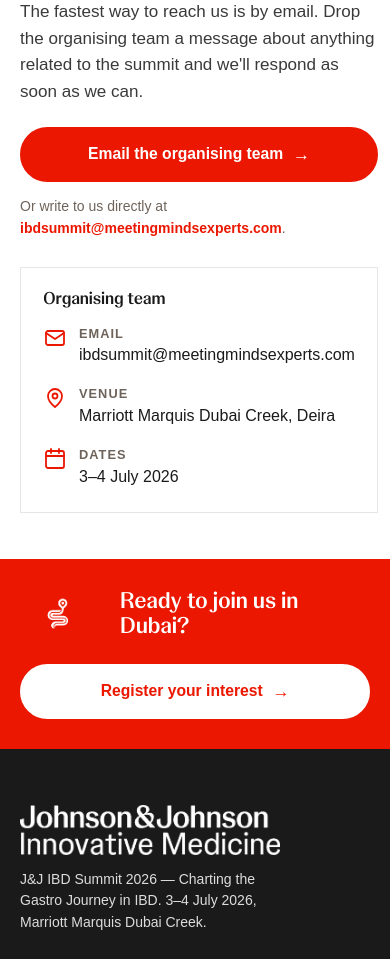
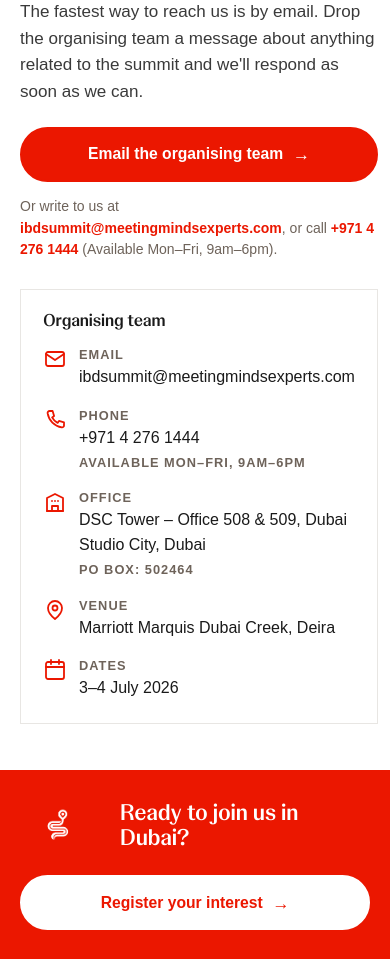
Before and after one commit to meetingmindsexperts/ibdsummit2026, a PHP site: page /contact in a window 390 px wide. Shown: the part 446-1405 px from the top of the page. Run offline with PHP 8.4, Linux system fonts and the light colour scheme.

Commit message:
Add organising-team phone + office address to contact page
- config: phone, phone_hours, office, pobox
- contact page: clickable tel link + 'call us' line; Phone & Office rows in card

Co-Authored-By: Claude Opus 4.8 (1M context) <noreply@anthropic.com>

```diff
--- a/contact.php
+++ b/contact.php
@@ -23,12 +23,14 @@ require partial('head');
         <div class="sci-head"><span class="num">01</span><h2>Get in touch</h2></div>
         <p class="lead" style="max-width:46ch">The fastest way to reach us is by email. Drop the organising team a message about anything related to the summit and we'll respond as soon as we can.</p>
         <p class="mt-m"><a class="btn" href="mailto:<?= e($SITE['email']) ?>?subject=<?= rawurlencode('J&J IBD Summit 2026 enquiry') ?>">Email the organising team <span class="arrow">→</span></a></p>
-        <p class="form-note">Or write to us directly at <a href="mailto:<?= e($SITE['email']) ?>" style="color:var(--red);font-weight:700"><?= e($SITE['email']) ?></a>.</p>
+        <p class="form-note">Or write to us at <a href="mailto:<?= e($SITE['email']) ?>" style="color:var(--red);font-weight:700"><?= e($SITE['email']) ?></a>, or call <a href="tel:<?= e(preg_replace('/\s+/', '', $SITE['phone'])) ?>" style="color:var(--red);font-weight:700"><?= e($SITE['phone']) ?></a> (<?= e($SITE['phone_hours']) ?>).</p>
       </div>
       <div>
         <div class="contact-card">
           <h3>Organising team</h3>
           <div class="ci"><svg class="ic" viewBox="0 0 24 24" fill="none" stroke="currentColor" stroke-width="1.8" stroke-linecap="round" stroke-linejoin="round"><rect x="3" y="5" width="18" height="14" rx="2"/><path d="m3 7 9 6 9-6"/></svg><div><div class="k">Email</div><div class="v"><a href="mailto:<?= e($SITE['email']) ?>" style="color:inherit"><?= e($SITE['email']) ?></a></div></div></div>
+          <div class="ci"><svg class="ic" viewBox="0 0 24 24" fill="none" stroke="currentColor" stroke-width="1.8" stroke-linecap="round" stroke-linejoin="round"><path d="M6.6 3h3l1.5 5-2 1.4a13 13 0 0 0 5.5 5.5l1.4-2 5 1.5v3a2 2 0 0 1-2.2 2A17 17 0 0 1 4.6 5.2 2 2 0 0 1 6.6 3z"/></svg><div><div class="k">Phone</div><div class="v"><a href="tel:<?= e(preg_replace('/\s+/', '', $SITE['phone'])) ?>" style="color:inherit"><?= e($SITE['phone']) ?></a></div><div class="k" style="margin-top:2px"><?= e($SITE['phone_hours']) ?></div></div></div>
+          <div class="ci"><svg class="ic" viewBox="0 0 24 24" fill="none" stroke="currentColor" stroke-width="1.8" stroke-linecap="round" stroke-linejoin="round"><path d="M4 21V8l8-4 8 4v13"/><path d="M4 21h16M9 21v-5h6v5M9 11h.01M15 11h.01M12 11h.01"/></svg><div><div class="k">Office</div><div class="v"><?= e($SITE['office']) ?></div><div class="k" style="margin-top:2px">PO Box: <?= e($SITE['pobox']) ?></div></div></div>
           <div class="ci"><svg class="ic" viewBox="0 0 24 24" fill="none" stroke="currentColor" stroke-width="1.8" stroke-linecap="round" stroke-linejoin="round"><path d="M12 21s7-5.5 7-11a7 7 0 1 0-14 0c0 5.5 7 11 7 11z"/><circle cx="12" cy="10" r="2.5"/></svg><div><div class="k">Venue</div><div class="v">Marriott Marquis Dubai Creek, Deira</div></div></div>
           <div class="ci"><svg class="ic" viewBox="0 0 24 24" fill="none" stroke="currentColor" stroke-width="1.8" stroke-linecap="round" stroke-linejoin="round"><rect x="3" y="4" width="18" height="17" rx="2"/><path d="M3 9h18M8 2v4M16 2v4"/></svg><div><div class="k">Dates</div><div class="v"><?= e($SITE['dates']) ?></div></div></div>
         </div>
--- a/includes/config.php
+++ b/includes/config.php
@@ -30,6 +30,10 @@ $SITE = [
     'dates'    => '3–4 July 2026',
     'venue'    => 'Marriott Marquis Dubai Creek',
     'email'    => 'ibdsummit@meetingmindsexperts.com',
+    'phone'       => '+971 4 276 1444',
+    'phone_hours' => 'Available Mon–Fri, 9am–6pm',
+    'office'      => 'DSC Tower – Office 508 & 509, Dubai Studio City, Dubai',
+    'pobox'       => '502464',
     'url'      => 'https://ibdsummit2026.com',
 ];
 
```
